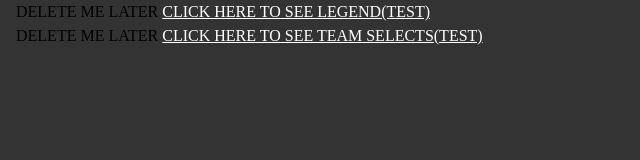
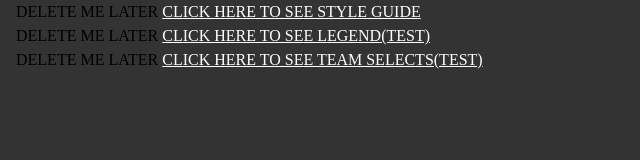
Before and after one commit to nss-day-cohort-45/Truncheons-and-Flagons-The-Safe-McDonalds, a plain HTML site: page index.html in a window 1280 px wide. Shown: the whole page, without its empty margins (0-640 px from the left). Drawn offline with Linux system fonts and the light colour scheme; a web font is replaced by a local one.

Commit message:
added style guide link to index.html

```diff
--- a/index.html
+++ b/index.html
@@ -14,6 +14,10 @@
       <article id="componentContainer">
 
       </article>
+      <article id="style--test">
+          DELETE ME LATER
+          <a href="./styleguide.html" style="color: white;">CLICK HERE TO SEE STYLE GUIDE</a>
+      </article>
       <article id="legend--test">
           DELETE ME LATER
           <a href="./legend.html" style="color: white;">CLICK HERE TO SEE LEGEND(TEST)</a>
```
